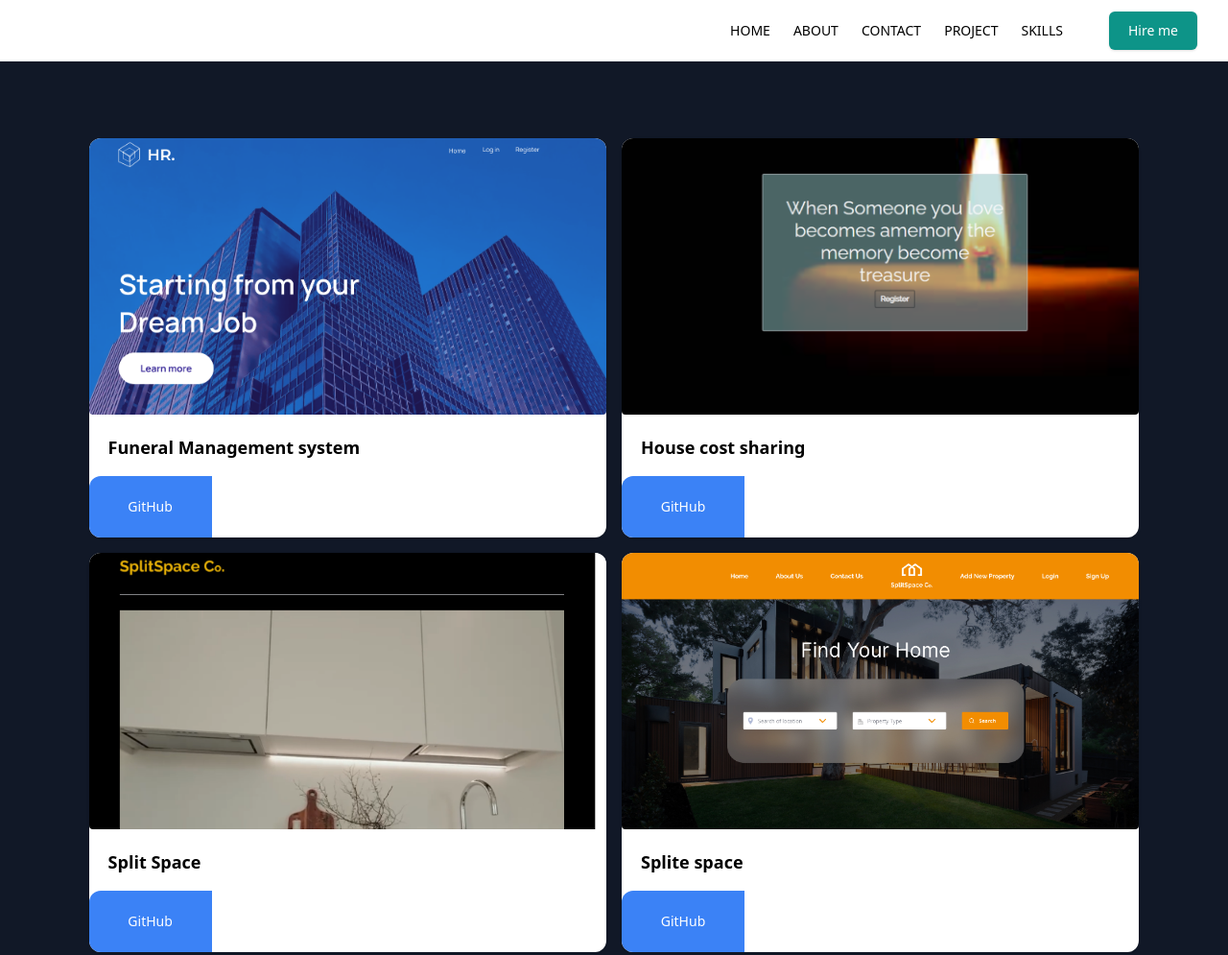
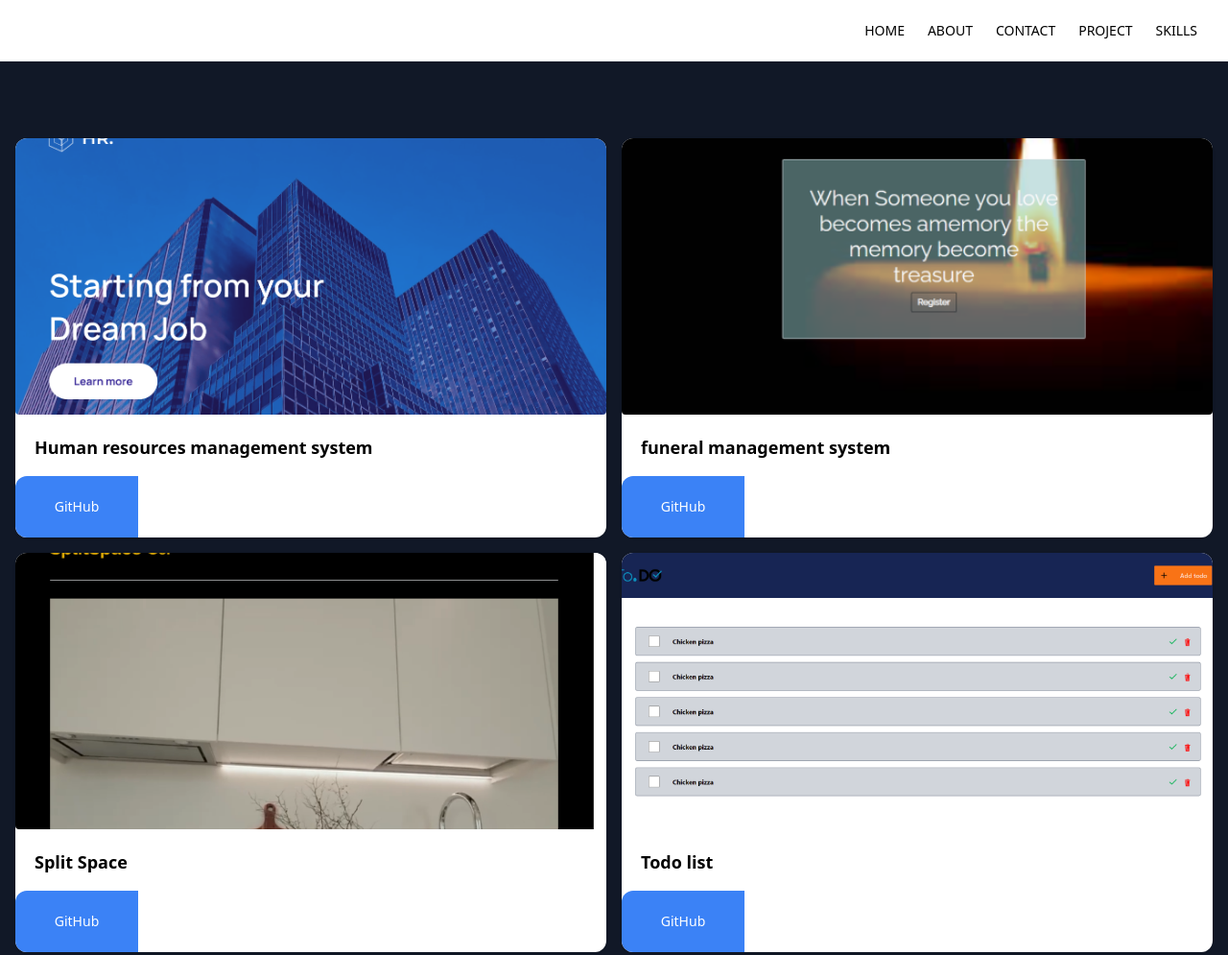
Before and after one commit to Joyce-Tumukunde/portifolio-in-Tailwind, a website: page project.html in a window 1280 px wide. Shown: the top 995 px of the page at 96% size. Drawn offline with nearby package versions, Linux system fonts and the light colour scheme.

Commit message:
the updated one

```diff
--- a/project.html
+++ b/project.html
@@ -45,7 +45,7 @@
                 </ul>
               </nav>
 
-              <div class="flex items-center gap-4">
+              <!-- <div class="flex items-center gap-4">
                 <div class="sm:flex sm:gap-4">
                   <a
                     class="rounded-md bg-teal-600 px-5 py-2.5 text-sm font-medium text-white shadow"
@@ -53,7 +53,7 @@
                   >
                     Hire me
                   </a>
-                </div>
+                </div> -->
               </div>
             </div>
           </div>
@@ -70,11 +70,11 @@
     </div>
     </div>
     <a>
-    <h3 class="px-5 mb-4 text-lg font-bold dark:text-white"> Funeral Management system </h3>
+    <h3 class="px-5 mb-4 text-lg font-bold dark:text-white"> Human resources management system </h3>
     </a>
     <div class="flex h-16 w-32 ml-82">
 
-    <button class="flex-1 text-sm text-white transition-all bg-blue-500 rounded-r-none hover:bg-blue-600 rounded-t-xl">
+    <button class="flex-1 text-sm text-white transition-all bg-blue-500 rounded-r-none hover:bg-blue-600 rounded-t-xl" onclick="location.href= 'https://github.com/Joyce-Tumukunde'">
     GitHub
     </button>
     </div>
@@ -86,7 +86,7 @@
     </div>
     </div>
     <a>
-    <h3 class="px-5 mb-4 text-lg font-bold dark:text-white"> House cost sharing
+    <h3 class="px-5 mb-4 text-lg font-bold dark:text-white"> funeral management system
     </h3>
     </a>
     <div class="flex h-16 w-32 ml-82">
@@ -106,7 +106,7 @@
     </h3>
     </a>
     <div class="flex h-16 w-32 ml-82">
-    <button class="flex-1 text-sm text-white transition-all bg-blue-500 rounded-r-none hover:bg-blue-600 rounded-t-xl">
+    <button class="flex-1 text-sm text-white transition-all bg-blue-500 rounded-r-none hover:bg-blue-600 rounded-t-xl" onclick="location.href= 'https://github.com/Joyce-Tumukunde'">
     GitHub
     </button>
     </div>
@@ -114,16 +114,16 @@
     <div class="relative overflow-hidden bg-white shadow rounded-xl dark:bg-gray-700">
     <div class="relative overflow-hidden">
     <div class="mb-5 overflow-hidden">
-    <img class="object-cover w-full mx-auto transition-all rounded h-72 hover:scale-110" src="Landing.jpg" alt="">
+    <img class="object-cover w-full mx-auto transition-all rounded h-72 hover:scale-110" src="todo.png" alt="">
     </div>
     </div>
     <a>
-     <h3 class="px-5 mb-4 text-lg font-bold dark:text-white"> Splite space
+     <h3 class="px-5 mb-4 text-lg font-bold dark:text-white">  Todo list
     </h3>
     </a>
     <div class="flex h-16 w-32 ml-82">
 
-    <button class="flex-1 text-sm text-white transition-all bg-blue-500 rounded-r-none hover:bg-blue-600 rounded-t-xl">
+    <button class="flex-1 text-sm text-white transition-all bg-blue-500 rounded-r-none hover:bg-blue-600 rounded-t-xl" onclick="location.href= 'https://github.com/Joyce-Tumukunde'">
     GitHub
     </button>
     </div>
```
Also changed, not shown: about.html (+2 -2 lines), contact.html (+2 -2 lines), index.html (+2 -2 lines), skill.html (+2 -2 lines), todo.png (added).
